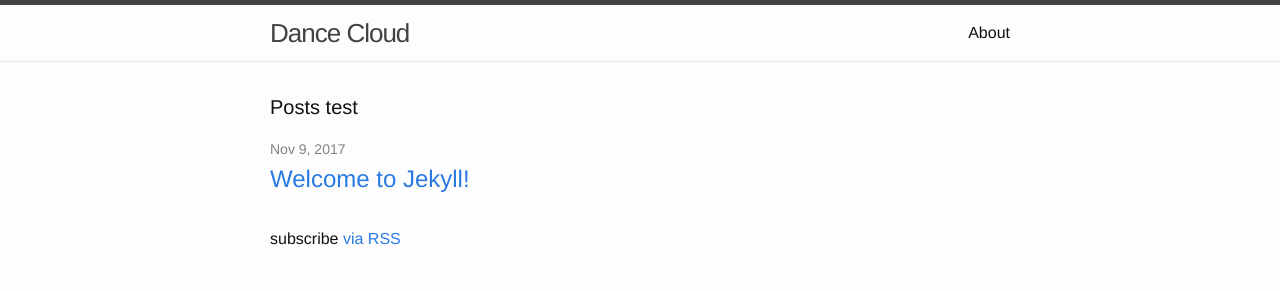
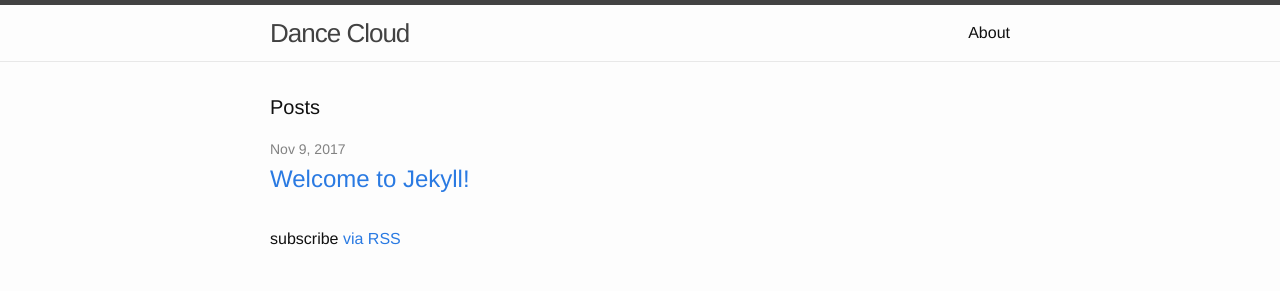
Before and after one commit to the-human-interface/dance-cloud, a Jekyll site: the page built from index.html, in a window 1280 px wide. Shown: the top 291 px of the page. Built offline with Jekyll 4.4.1, drawn with Linux system fonts in a browser that asks for light colours.

Commit message:
upgrade config instructions: revert test

```diff
--- a/_config.yml
+++ b/_config.yml
@@ -18,4 +18,4 @@ github_username:  nico4
 markdown: kramdown
 permalink: none
 user: devel
-exclude: fabfile.py
+exclude: [sandbox, fabfile.py]
--- a/_config_production.yml
+++ b/_config_production.yml
@@ -18,4 +18,4 @@ github_username:  nico4
 markdown: kramdown
 permalink: none
 user: php
-exclude: fabfile.py
+exclude: [fabfile.py]
--- a/index.html
+++ b/index.html
@@ -4,7 +4,7 @@ layout: default
 
 <div class="home">
 
-  <h1 class="page-heading">Posts test</h1>
+  <h1 class="page-heading">Posts</h1>
 
   <ul class="post-list">
     {% for post in site.posts %}
```
Also changed, not shown: README.md.
